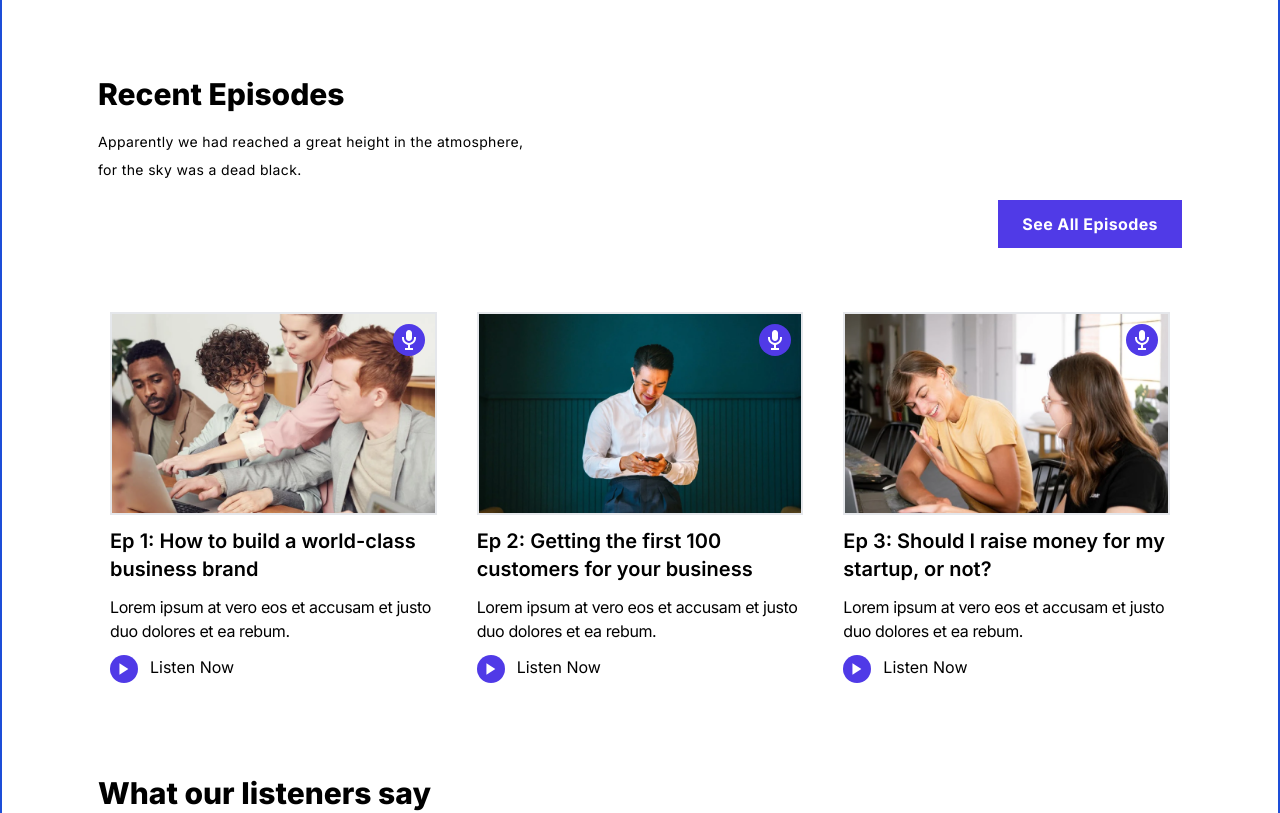
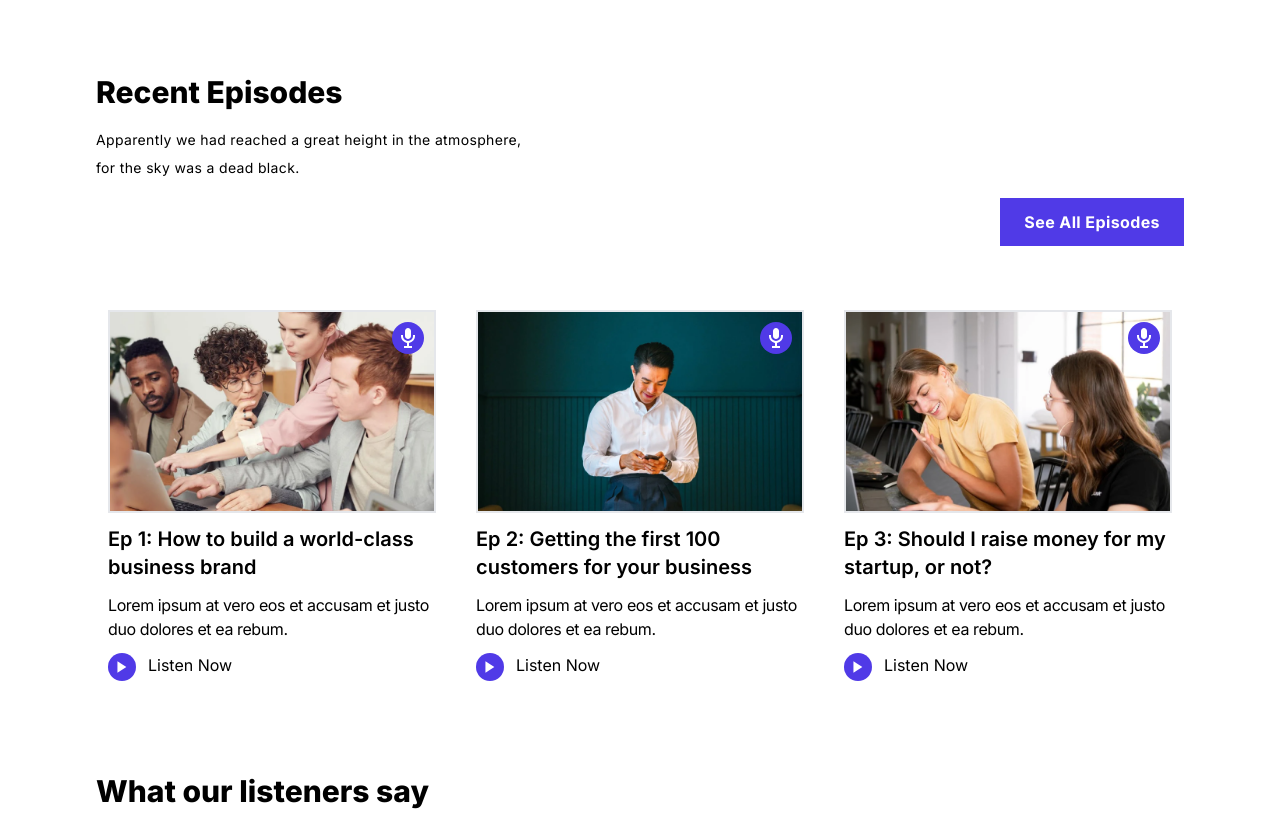
Before and after one commit to Gahramanoval301/finsweet-podcast-community, a Next.js app: page / in a window 1280 px wide. Shown: the part 1902-2715 px from the top of the page. Built offline with nearby package versions, Linux system fonts and the light colour scheme.

Commit message:
deleting border

```diff
--- a/src/app/layout.tsx
+++ b/src/app/layout.tsx
@@ -22,7 +22,7 @@ export default function RootLayout({
         <div className="">
           <Header />
         </div>
-        <main className=" translate-y-20 border-2 border-blue-700 px-4 relative z-10">
+        <main className=" translate-y-20  px-4 relative z-10">
           {children}
         </main>
         <Footer />
```
